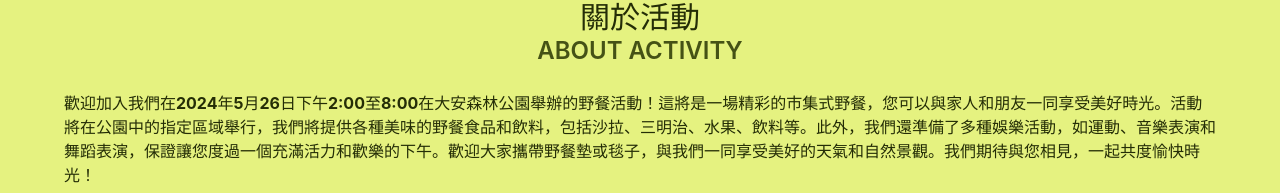
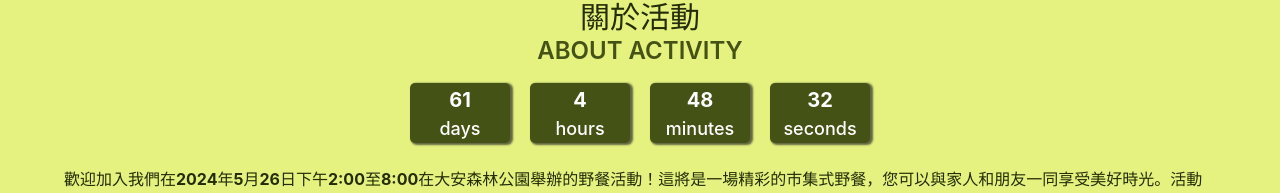
Before and after one commit to ritacc12/Picnic-Activity, a React (Vite) app: page / in a window 1280 px wide. Shown: the part 113-306 px from the top of the page. Built offline with nearby package versions, Linux system fonts and the light colour scheme.

Commit message:
import Countdown component

```diff
--- a/src/component/Activity.jsx
+++ b/src/component/Activity.jsx
@@ -1,4 +1,5 @@
 import React from "react";
+import Countdown from "./Countdown.jsx";
 
 const Activity = () => {
   return (
@@ -11,7 +12,7 @@ const Activity = () => {
         <h3 className="font-semibold text-2xl text-[#455215]">
           ABOUT ACTIVITY{" "}
         </h3>
-
+        <Countdown />
         <h2 className="mx-auto px-8 py-6 font-bold text-wrap align-middle text-[#242d06] text-left">
           歡迎加入我們在2024年5月26日下午2:00至8:00在大安森林公園舉辦的野餐活動！這將是一場精彩的市集式野餐，您可以與家人和朋友一同享受美好時光。活動將在公園中的指定區域舉行，我們將提供各種美味的野餐食品和飲料，包括沙拉、三明治、水果、飲料等。此外，我們還準備了多種娛樂活動，如運動、音樂表演和舞蹈表演，保證讓您度過一個充滿活力和歡樂的下午。歡迎大家攜帶野餐墊或毯子，與我們一同享受美好的天氣和自然景觀。我們期待與您相見，一起共度愉快時光！
         </h2>
```
